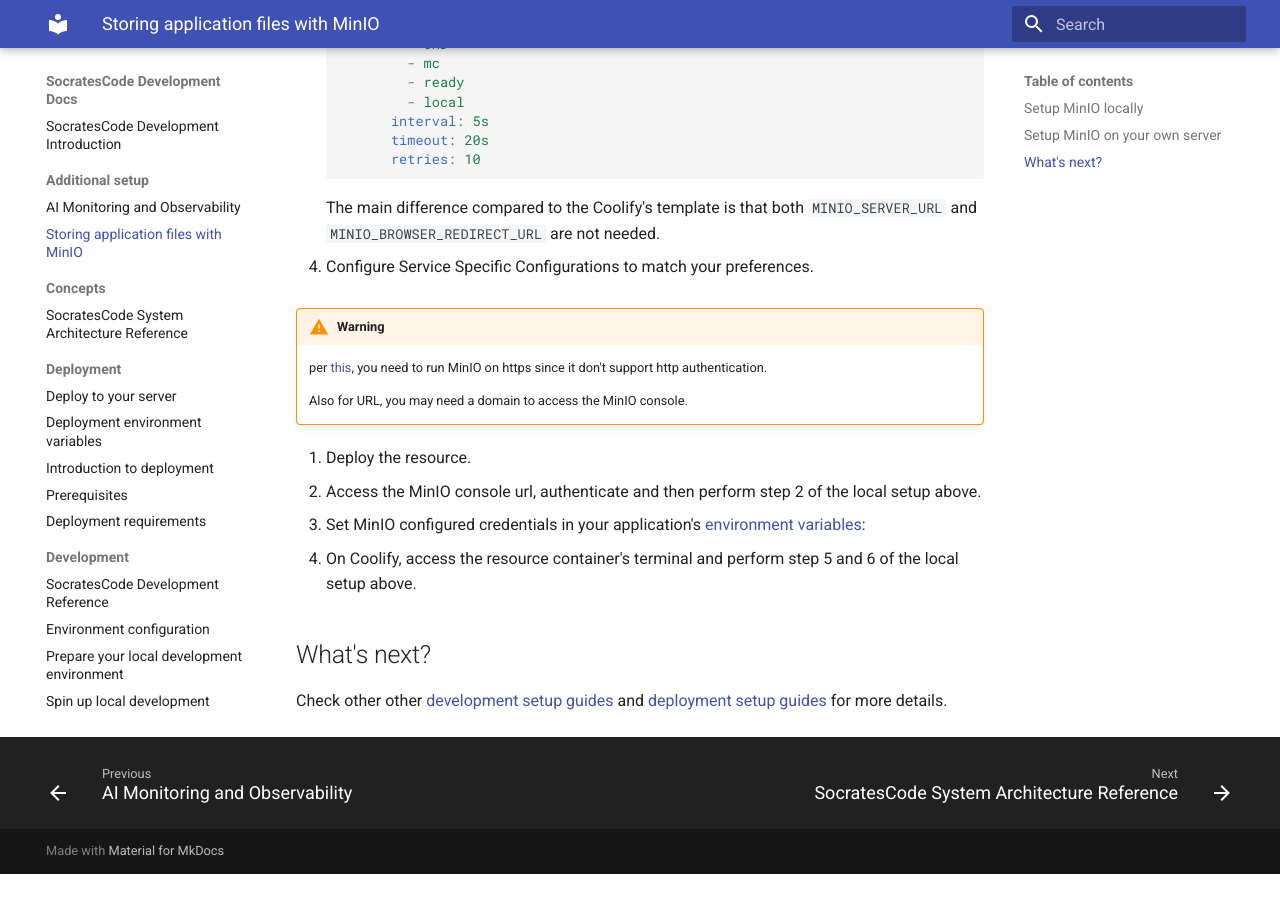
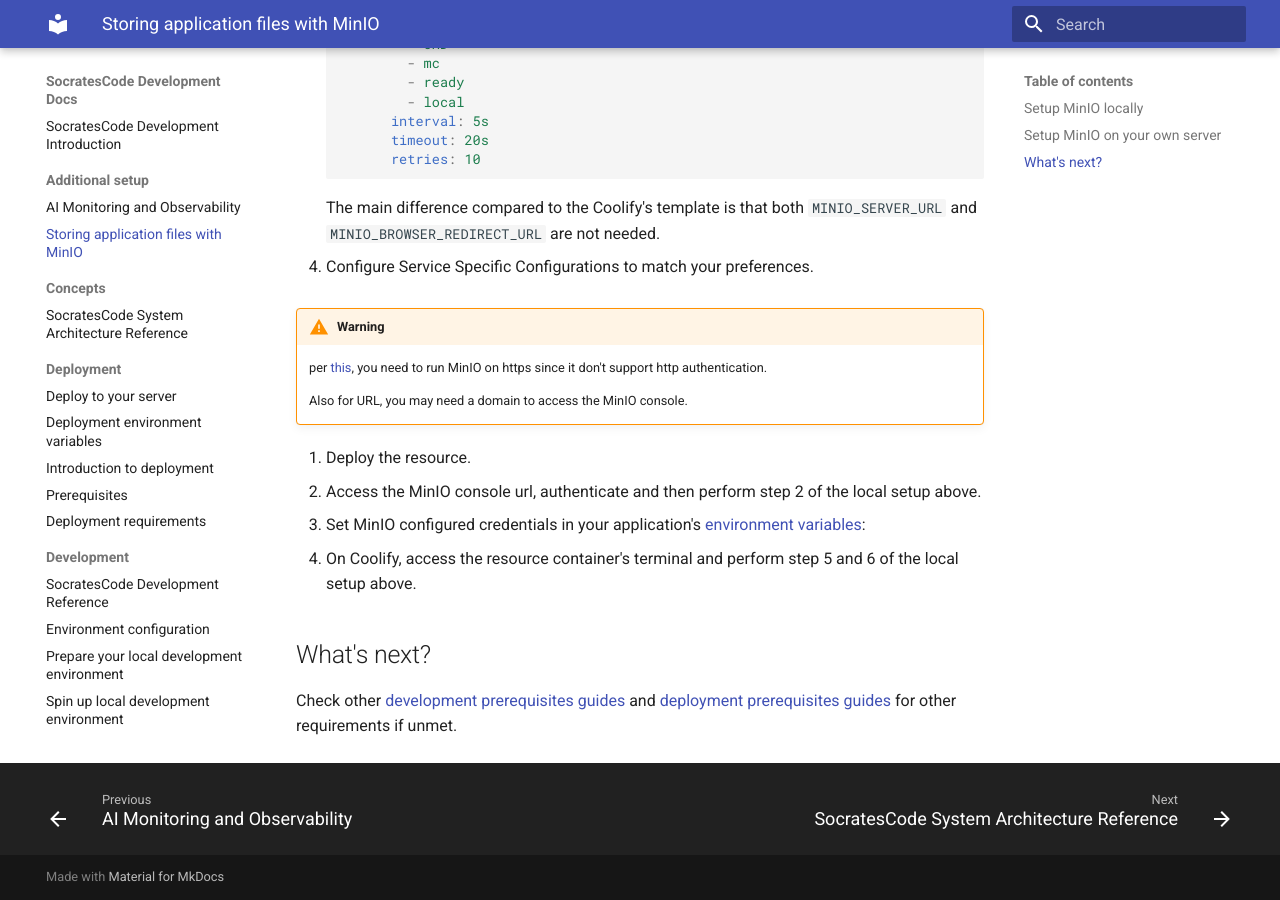
Before and after one commit to SocratesCodes/doc, an MkDocs documentation site: the page built from docs/additional setup/minio.md, in a window 1280 px wide and 900 px high, scrolled down 2136 px. Built offline with MkDocs 1.6.1 and Material for MkDocs 9.7.7, drawn with Linux system fonts in a browser that asks for light colours; before the commit the page ends 3010 px from its top, so only the background shows below that.

Commit message:
docs: refine MinIO setup documentation and update references to prerequisites

```diff
--- a/docs/additional setup/minio.md
+++ b/docs/additional setup/minio.md
@@ -111,4 +111,4 @@
 8. On Coolify, access the resource container's terminal and perform step 5 and 6 of the local setup above.
 
 ## What's next?
-Check other other [development setup guides](../development/preparation.md) and [deployment setup guides](../deployment/deployment.md) for more details.
+Check other [development prerequisites guides](../development/preparation.md) and [deployment prerequisites guides](../deployment/deployment.md) for other requirements if unmet.
```
